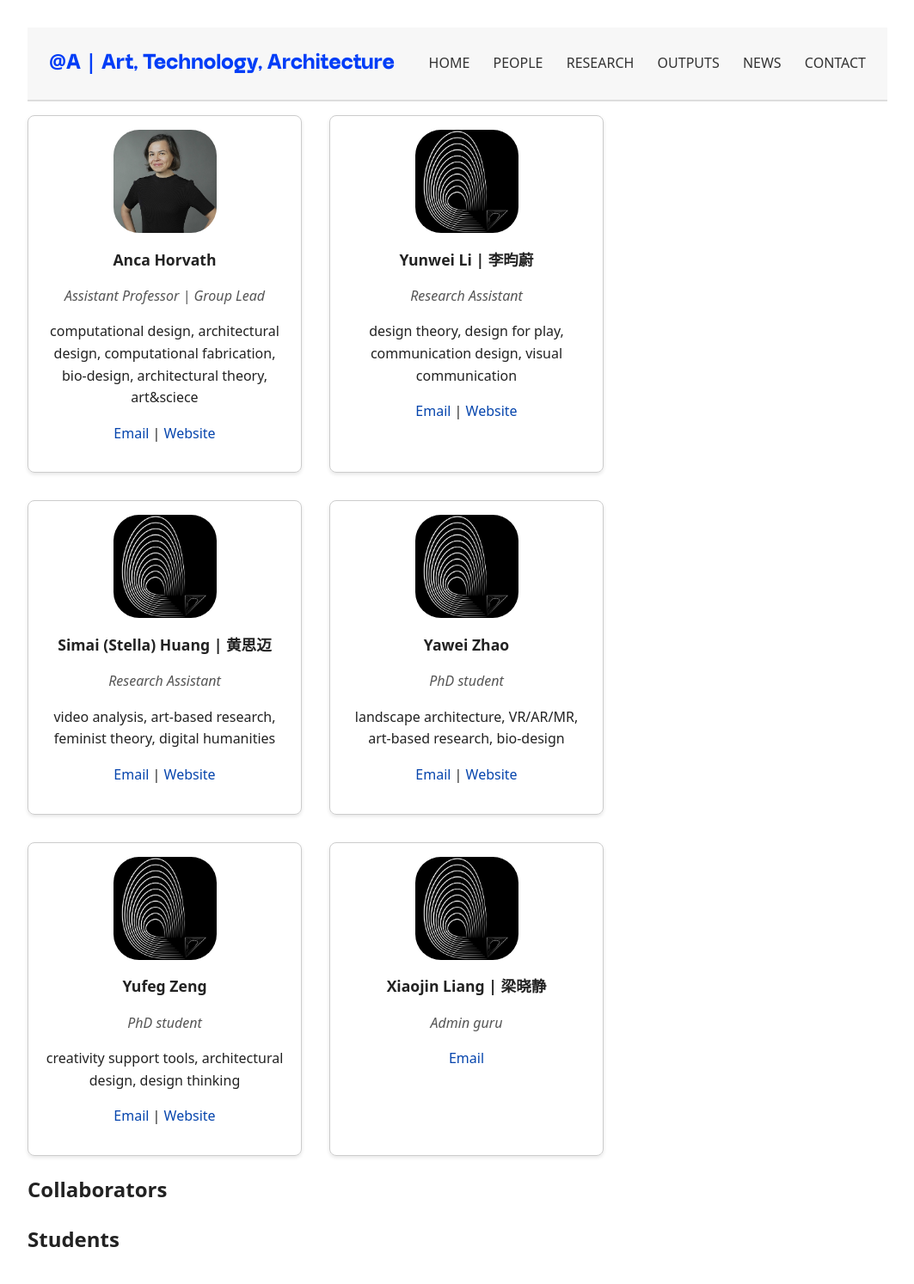
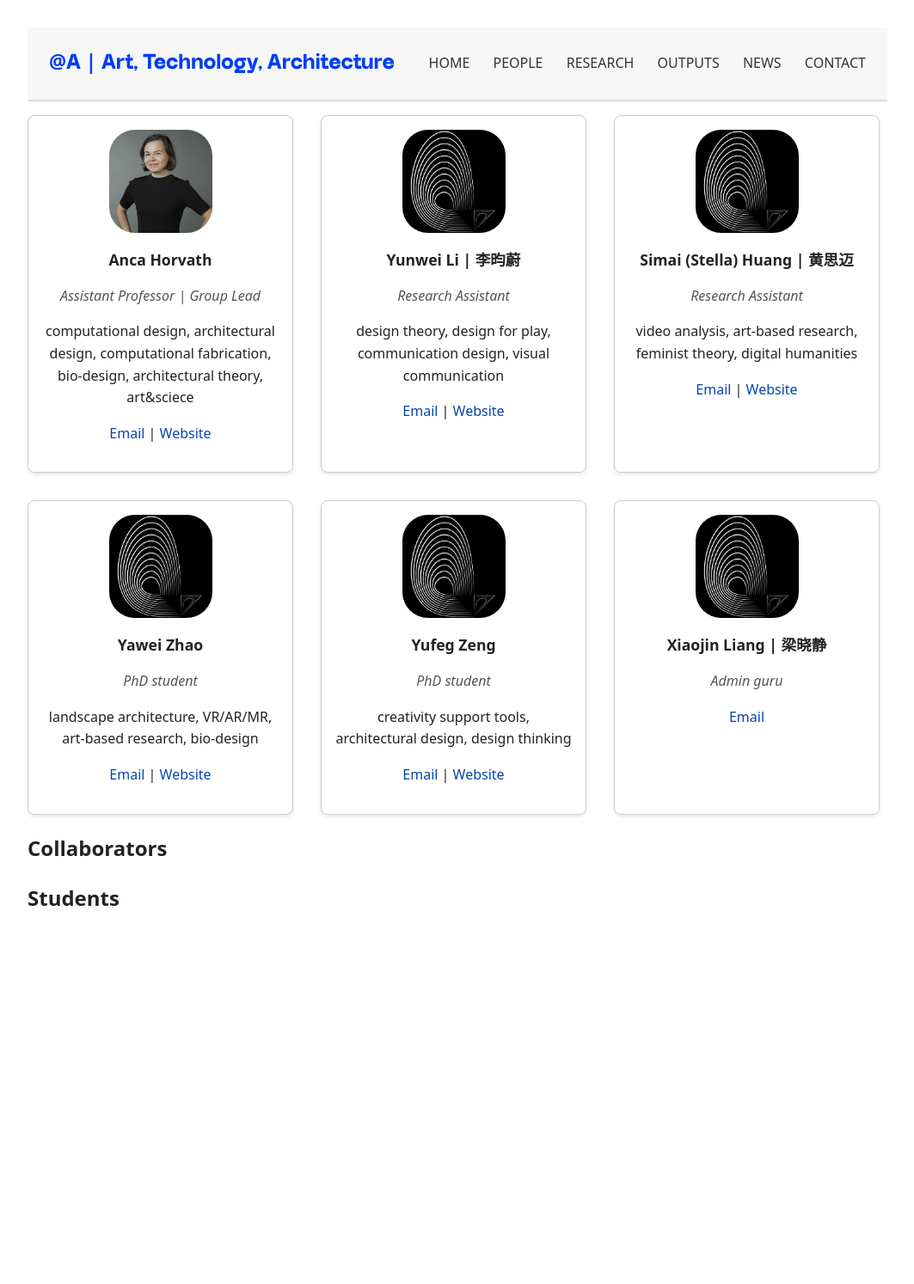
Before and after one commit to anqua/at-a, a Jekyll site: the page built from people.md, in a window 1280 px wide. Shown: the whole page at 86% size, without its empty margins (108-1171 px from the left). Built offline with Jekyll 4.4.1, drawn with Linux system fonts in a browser that asks for light colours; some web fonts are replaced; after the commit the page ends 1096 px from its top, so only the background shows below that.

Commit message:
Update style.css

```diff
--- a/assets/css/style.css
+++ b/assets/css/style.css
@@ -156,7 +156,7 @@ h1 {
 .person-card {
   border: 1px solid #ccc;
   padding: 1em;
-  flex: 0 1 285px;
+  flex: 0 1 275px;
   text-align: center;
   border-radius: 8px;
   box-shadow: 0 2px 4px rgba(0,0,0,0.1);
```
